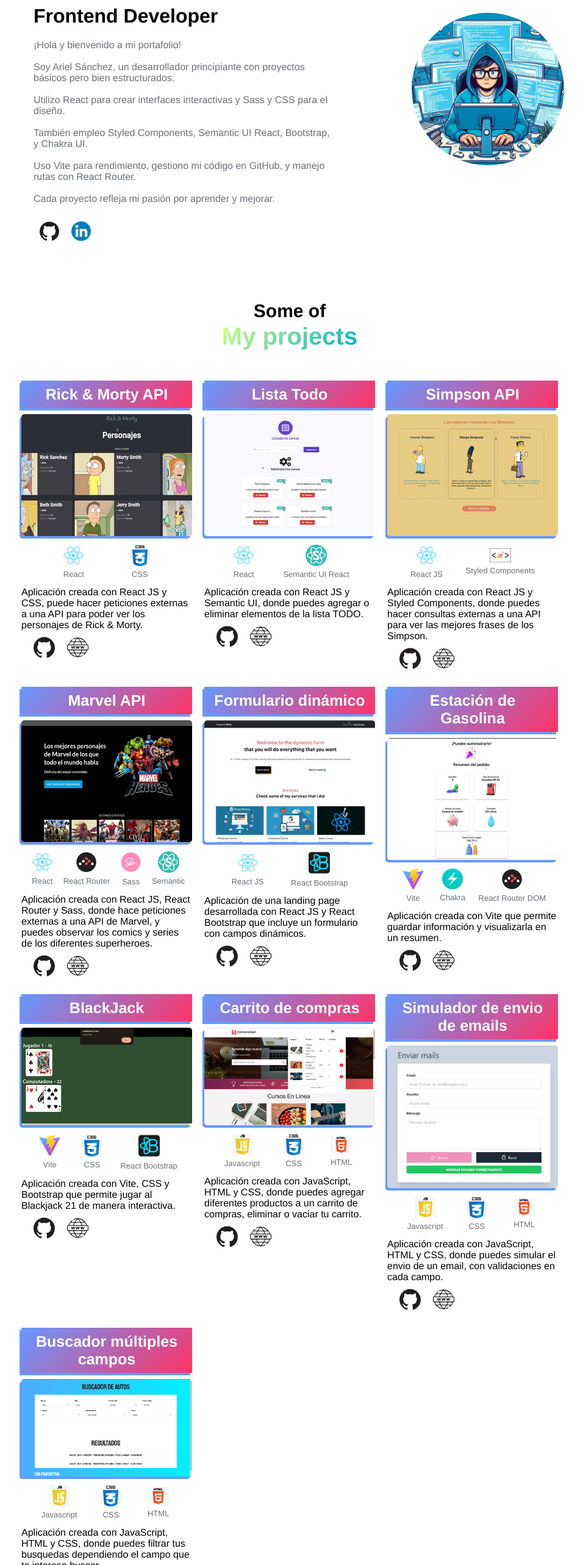
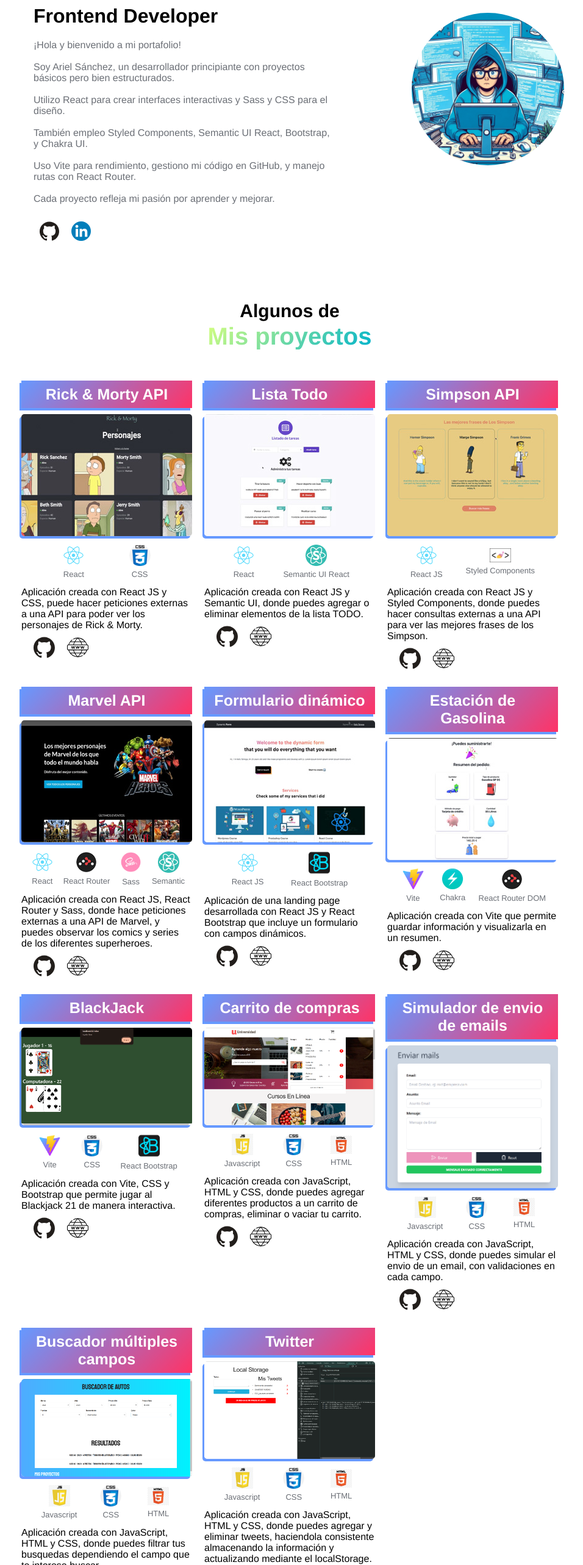
Before and after one commit to Freskiee/portfolio, a React (Create React App) app: page / in a window 1280 px wide. Shown: the part 234-2800 px from the top of the page at 61% size, without its empty margins (165-1121 px from the left). Built offline with nearby package versions, Linux system fonts and the light colour scheme.

Commit message:
feat: nuevo proyecto (twitter), agregando links a las imagenes de los proyectos

```diff
--- a/src/components/Projects/Projects.js
+++ b/src/components/Projects/Projects.js
@@ -8,11 +8,11 @@
     return (
         <S.ContainerProjects id='projects'>
             <S.Title>
-                Some of {' '}
+                Algunos de {' '}
                 <span>
                     {' '}
                     <br />
-                    My projects
+                    Mis proyectos
                 </span>
             </S.Title>
             <S.ContentProjects>
@@ -20,7 +20,9 @@
                     <S.ProjectContent key={index}>
                         <S.TitleProject>{project.title}</S.TitleProject>
                         <S.ContainerImage>
+                            <a href={project.website} target='_blank' rel='noreferrer'>
                             <img src={project.image} alt={project.title} loazy='true' />
+                            </a>
                         </S.ContainerImage>
                         <S.ContainerTechs>
                             {project.techs.map((tech, index) => (
--- a/src/components/Projects/ProjectsData.js
+++ b/src/components/Projects/ProjectsData.js
@@ -19,6 +19,7 @@
 import carritoCompras from '../../images/projects/carritoCompras.png';
 import simuladorEmail from '../../images/projects/enviar_email.png';
 import buscadorMultiple from '../../images/projects/buscador-autos.png';
+import twitter from '../../images/projects/tweets.png';
 
 export const projectsPortfolio = [
     {
@@ -148,4 +149,17 @@
         repository: "https://github.com/Freskiee/buscador-multiples-campos",
         website: "https://buscador-multiple-freskiee.netlify.app/",
     },
+    {
+        title: "Twitter",
+        image: twitter,
+        techs: [
+            { name: "Javascript", src: jsImage },
+            { name: "CSS", src: cssImage },
+            { name: "HTML", src: htmlImage },
+        ],
+        description:
+            "Aplicación creada con JavaScript, HTML y CSS, donde puedes agregar y eliminar tweets, haciendola consistente almacenando la información y actualizando mediante el localStorage.",
+        repository: "https://github.com/Freskiee/twitter-localstorage",
+        website: "https://twitter-freskiee.netlify.app/",
+    },
 ];
```
Also changed, not shown: src/images/projects/tweets.png (added).
